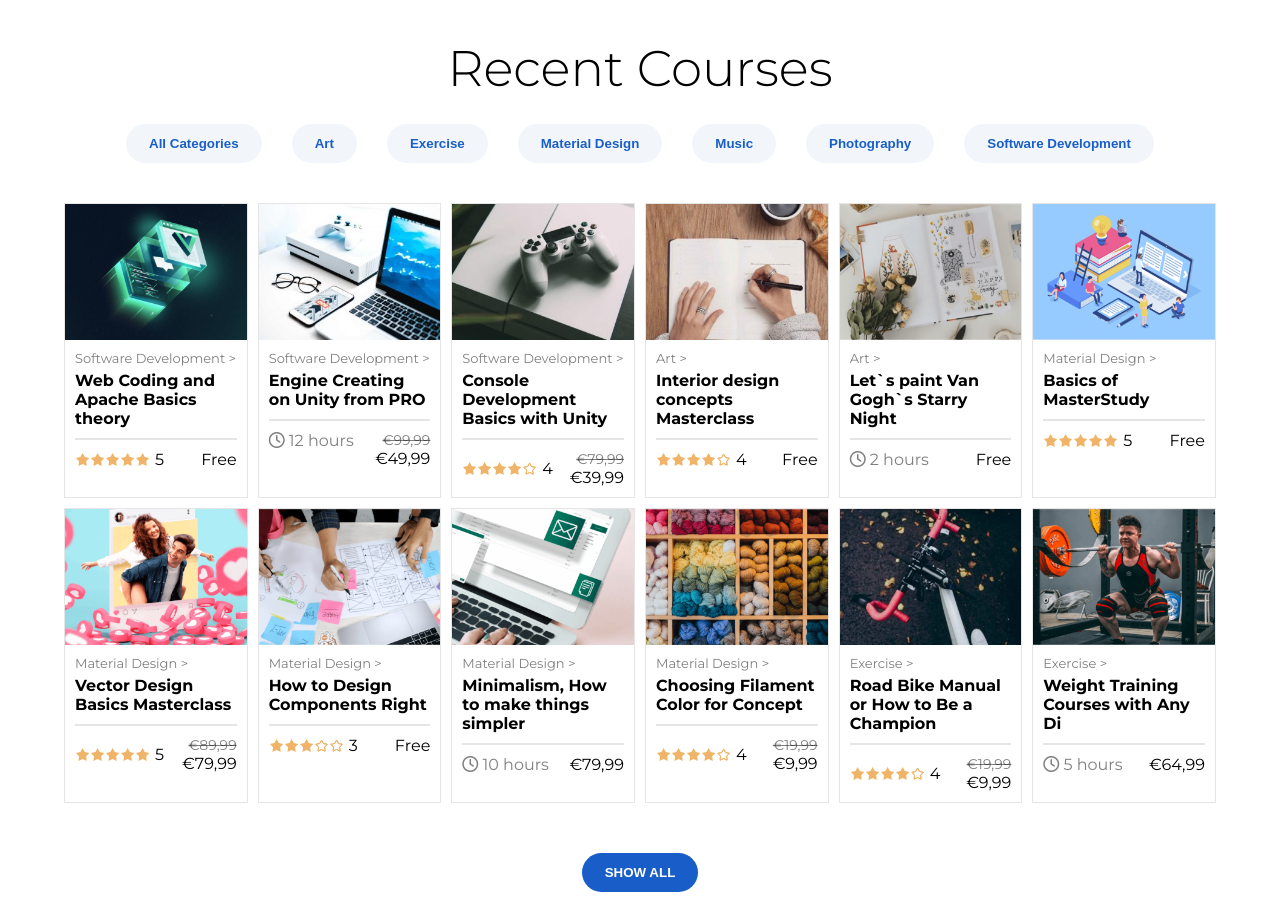
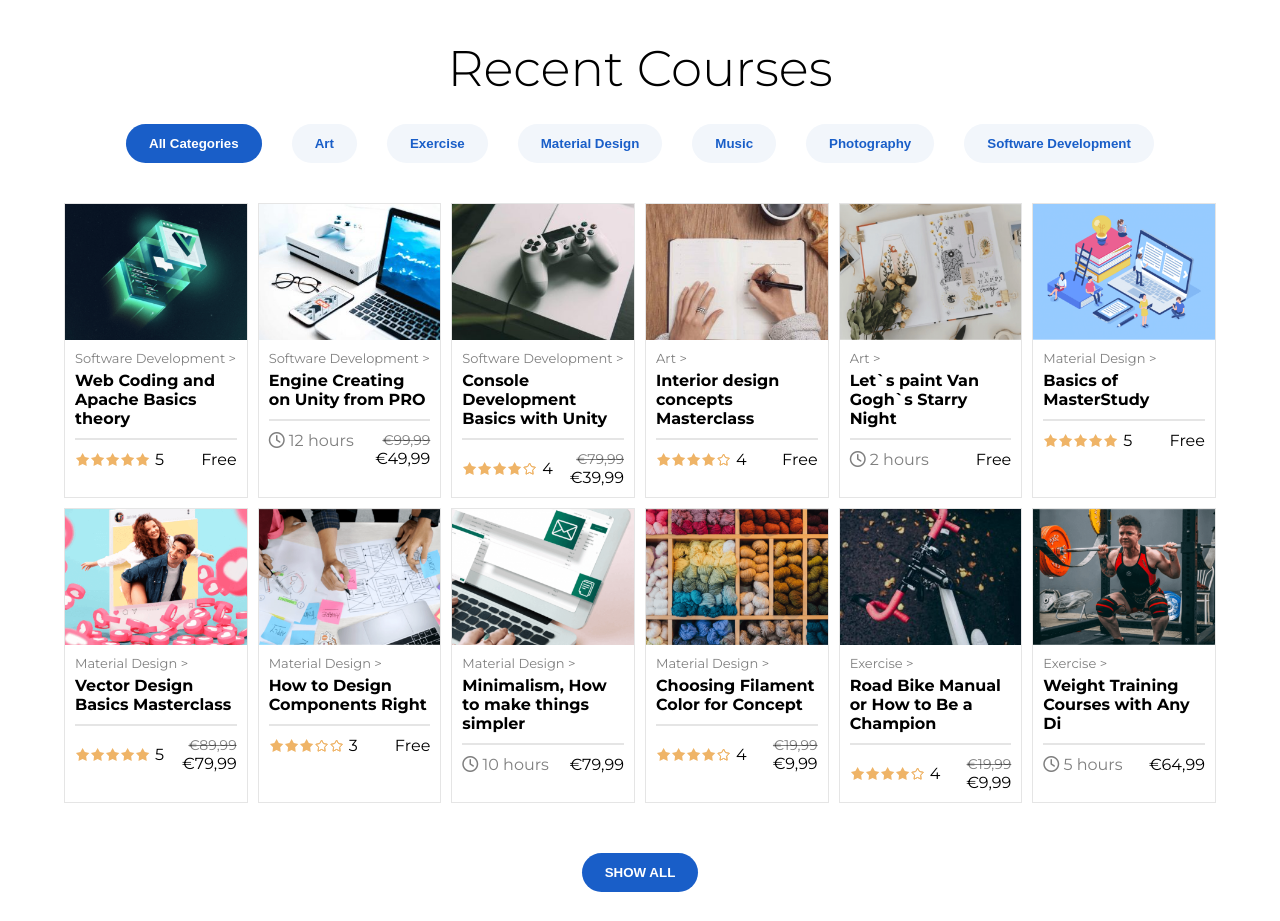
Before and after one commit to michelearcopinto/proj-html-vuejs, a Vue app: page / in a window 1280 px wide. Shown: the part 2140-3061 px from the top of the page. Built offline with nearby package versions, Linux system fonts and the light colour scheme.

Commit message:
fix: added v-for for buttons and active button class

```diff
--- a/src/App.vue
+++ b/src/App.vue
@@ -1,7 +1,7 @@
 <script>
-import AppFooter from "./components/AppFooter.vue";
 import AppHeader from "./components/AppHeader.vue";
 import AppMain from "./components/AppMain.vue";
+import AppFooter from "./components/AppFooter.vue";
 
 export default {
   components: {
--- a/src/components/AppMain.vue
+++ b/src/components/AppMain.vue
@@ -71,6 +71,15 @@ export default {
           content:
             "The response to your MasterStudy has been really overwhelming! Those who participated in the workshop are spreading the word here on campus and the “buzz” is on. The VP of Instruction wants you to come back! Her goal is to have more faculty trained. She also wants to attend a workshop herself. Our President told me Masterstudy needs to be the cornerstone of our success program.”",
         },
+      ],
+      filtersArray: [
+        "",
+        "Art",
+        "Exercise",
+        "Material Design",
+        "Music",
+        "Photography",
+        "Software Development",
       ],
     };
   },
@@ -171,11 +180,11 @@ export default {
             <span> {{ category.courses }} Courses</span>
           </div>
         </div>
-        <div>
-          <figure v-show="category.doubleCourse">
+        <div v-show="category.doubleCourse">
+          <figure>
             <img :src="category.imgPath2" alt="" />
           </figure>
-          <div v-show="category.doubleCourse" class="category-infos">
+          <div class="category-infos">
             <span>{{ category.title2 }}</span>
             <span> {{ category.courses2 }} Courses</span>
           </div>
@@ -199,16 +208,16 @@ export default {
     <section id="recent-courses">
       <h1>recent courses</h1>
       <div id="categories-buttons">
-        <button @click="filterByCategory('')">all categories</button>
-        <button @click="filterByCategory('Art')">art</button>
-        <button @click="filterByCategory('Exercise')">exercise</button>
-        <button @click="filterByCategory('Material Design')">
-          material design
-        </button>
-        <button @click="filterByCategory('Music')">music</button>
-        <button @click="filterByCategory('Photography')">photography</button>
-        <button @click="filterByCategory('Software Development')">
-          software development
+        <button
+          v-for="filter in filtersArray"
+          @click="filterByCategory(filter)"
+          :class="
+            store.selectedCategory === filter
+              ? 'active-filter'
+              : 'normal-button'
+          "
+        >
+          {{ filter === "" ? "All Categories" : filter }}
         </button>
       </div>
       <div class="courses-grid">
@@ -585,9 +594,16 @@ main {
       justify-content: center;
       gap: 30px;
 
-      button {
+      .normal-button {
         @include pill-button;
         @include light-button;
+        text-transform: capitalize;
+        font-weight: 700;
+      }
+
+      .active-filter {
+        @include pill-button;
+        @include blue-button;
         text-transform: capitalize;
         font-weight: 700;
       }
```
